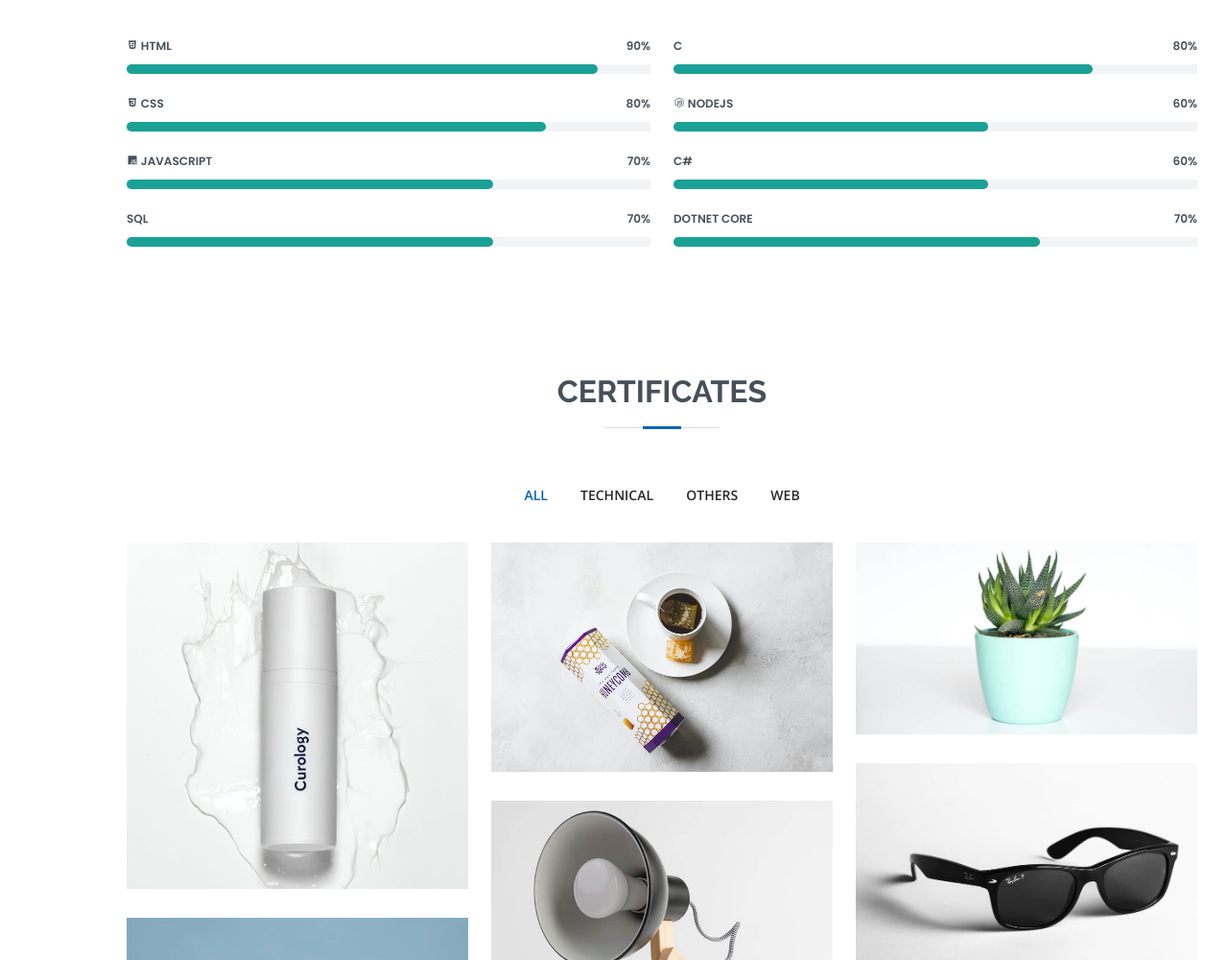
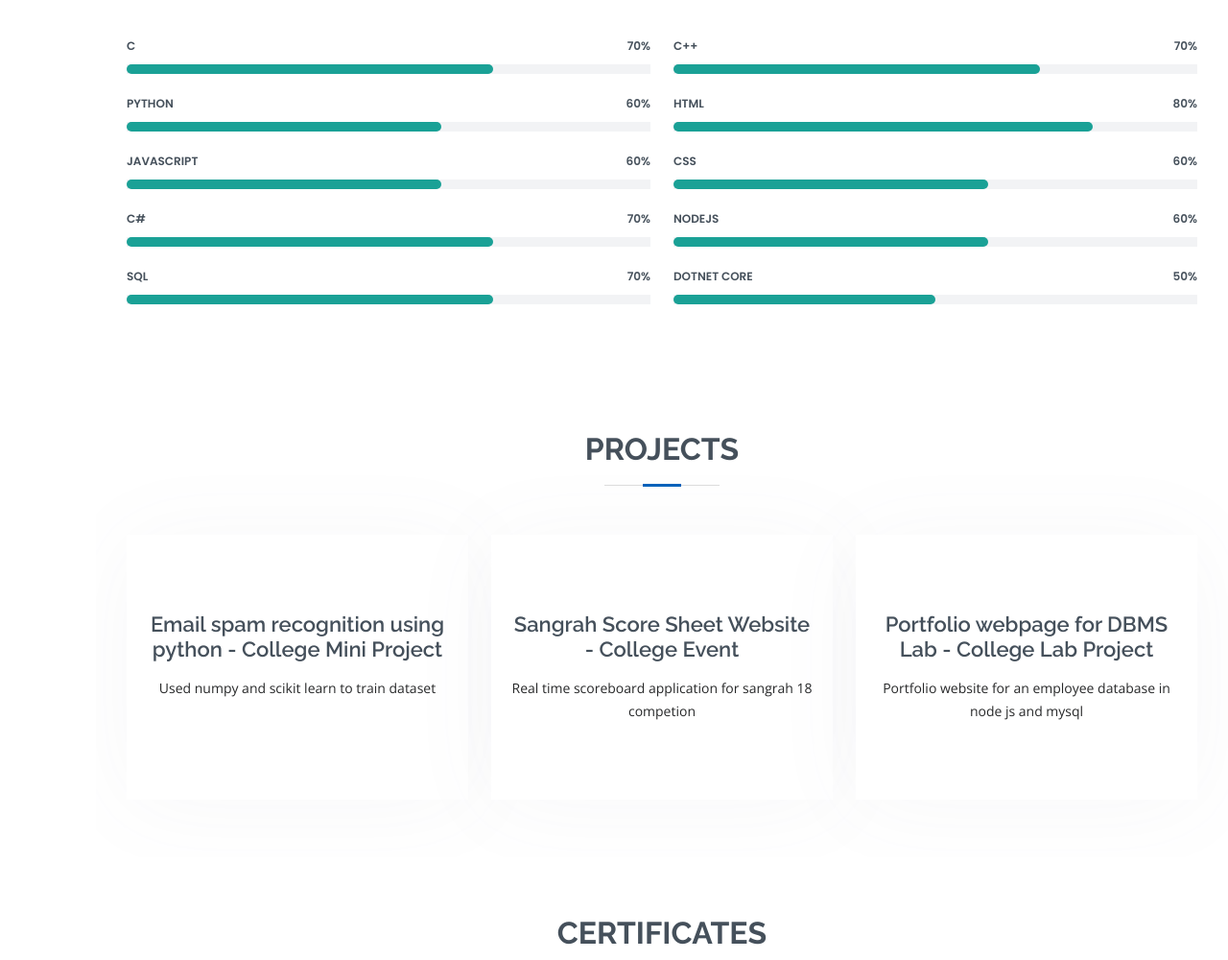
Before and after one commit to manishjayan/manishjayan-gcek.github.io, a plain HTML site: page index.html in a window 1280 px wide. Shown: the part 1800-2800 px from the top of the page at 96% size. Drawn offline with nearby package versions, Linux system fonts and the light colour scheme.

Commit message:
updated certificates

```diff
--- a/index.html
+++ b/index.html
@@ -48,8 +48,8 @@
         <li><a href="#hero" class="nav-link scrollto active"><i class="bx bx-home"></i> <span>Home</span></a></li>
         <li><a href="#myjourney" class="nav-link scrollto"><i class="bx bx-trip"></i> <span>My Journey</span></a></li>
         <li><a href="#skills" class="nav-link scrollto"><i class="bx bx-code-curly"></i> <span>Skills</span></a></li>
+        <li><a href="#services" class="nav-link scrollto"><i class='bx bxs-component'></i> <span>Projects</span></a></li>
         <li><a href="#portfolio" class="nav-link scrollto"><i class="bx bx-book-content"></i> <span>Certificates</span></a></li>
-        <li><a href="#services" class="nav-link scrollto"><i class='bx bxs-component'></i> <span>Projects</span></a></li>
         <li><a href="#contact" class="nav-link scrollto"><i class="bx bx-conversation"></i> <span>Contact</span></a></li>
       </ul>
     </nav><!-- .nav-menu -->
@@ -108,69 +108,12 @@
           <p></p>
         </div>
 
-        <div class="row skills-content">
+        <div class="row skills-content" id = "skillitems">
 
-          <div class="col-lg-6">
-
-            <div class="progress">
-              <span class="skill"><i class="bx bxl-html5"></i> HTML <i class="val">90%</i></span>
-              <div class="progress-bar-wrap">
-                <div class="progress-bar" role="progressbar" aria-valuenow="90" aria-valuemin="0" aria-valuemax="100"></div>
-              </div>
-            </div>
-
-            <div class="progress">
-              <span class="skill"><i class='bx bxl-css3'></i> CSS <i class="val">80%</i></span>
-              <div class="progress-bar-wrap">
-                <div class="progress-bar" role="progressbar" aria-valuenow="80" aria-valuemin="0" aria-valuemax="100"></div>
-              </div>
-            </div>
-
-            <div class="progress">
-              <span class="skill"><i class='bx bxl-javascript' ></i> JavaScript <i class="val">70%</i></span>
-              <div class="progress-bar-wrap">
-                <div class="progress-bar" role="progressbar" aria-valuenow="70" aria-valuemin="0" aria-valuemax="100"></div>
-              </div>
-            </div>
-
-            <div class="progress">
-              <span class="skill">SQL <i class="val">70%</i></span>
-              <div class="progress-bar-wrap">
-                <div class="progress-bar" role="progressbar" aria-valuenow="70" aria-valuemin="0" aria-valuemax="100"></div>
-              </div>
-            </div>
-
+          <div class="col-lg-6" id = "skillspart1">
           </div>
 
-          <div class="col-lg-6">
-
-            <div class="progress">
-              <span class="skill">C <i class="val">80%</i></span>
-              <div class="progress-bar-wrap">
-                <div class="progress-bar" role="progressbar" aria-valuenow="80" aria-valuemin="0" aria-valuemax="100"></div>
-              </div>
-            </div>
-
-            <div class="progress">
-              <span class="skill"><i class='bx bxl-nodejs'></i> NodeJS <i class="val">60%</i></span>
-              <div class="progress-bar-wrap">
-                <div class="progress-bar" role="progressbar" aria-valuenow="60" aria-valuemin="0" aria-valuemax="100"></div>
-              </div>
-            </div>
-
-            <div class="progress">
-              <span class="skill">C# <i class="val">60%</i></span>
-              <div class="progress-bar-wrap">
-                <div class="progress-bar" role="progressbar" aria-valuenow="60" aria-valuemin="0" aria-valuemax="100"></div>
-              </div>
-            </div>
-
-            <div class="progress">
-              <span class="skill">DotNet Core <i class="val">70%</i></span>
-              <div class="progress-bar-wrap">
-                <div class="progress-bar" role="progressbar" aria-valuenow="70" aria-valuemin="0" aria-valuemax="100"></div>
-              </div>
-            </div>
+          <div class="col-lg-6" id = "skillspart2">
 
           </div>
 
@@ -179,33 +122,6 @@
       </div>
     </section>
     <!-- End Skills Section -->
-
-    <!-- ======= Portfolio Section ======= -->
-    <section id="portfolio" class="portfolio section-bg">
-      <div class="container" data-aos="fade-up">
-
-        <div class="section-title">
-          <h2>Certificates</h2>
-          <p></p>
-        </div>
-
-        <div class="row">
-          <div class="col-lg-12 d-flex justify-content-center" data-aos="fade-up" data-aos-delay="100">
-            <ul id="portfolio-flters">
-              <li data-filter="*" class="filter-active">All</li>
-              <li data-filter=".filter-app">Technical</li>
-              <li data-filter=".filter-card">Others</li>
-              <li data-filter=".filter-web">Web</li>
-            </ul>
-          </div>
-        </div>
-
-        <div class="row portfolio-container" data-aos="fade-up" data-aos-delay="200" id="certificates">
-
-        </div>
-
-      </div>
-    </section><!-- End Portfolio Section -->
 
     <!-- ======= Services Section ======= -->
     <section id="services" class="services">
@@ -222,6 +138,33 @@
 
       </div>
     </section><!-- End Services Section -->
+
+    <!-- ======= Portfolio Section ======= -->
+    <section id="portfolio" class="portfolio section-bg">
+      <div class="container" data-aos="fade-up">
+
+        <div class="section-title">
+          <h2>Certificates</h2>
+          <p></p>
+        </div>
+
+        <div class="row">
+          <div class="col-lg-12 d-flex justify-content-center" data-aos="fade-up" data-aos-delay="100">
+            <ul id="portfolio-flters">
+              <li data-filter="*" class="filter-active">All</li>
+              <li data-filter=".filter-app">Technical</li>
+              <li data-filter=".filter-web">Others</li>
+            </ul>
+          </div>
+        </div>
+
+        <div class="row portfolio-container" data-aos="fade-up" data-aos-delay="200" id="certificates">
+
+        </div>
+
+      </div>
+    </section><!-- End Portfolio Section -->
+
 
     <!-- ======= Testimonials Section ======= -->
     <section id="testimonials" class="testimonials section-bg">
--- a/userData/data.js
+++ b/userData/data.js
@@ -141,16 +141,16 @@ var data = {
         }
     ],
     "skills": {
-        "C": "7/10",
-        "C++": "6/10",
-        "python": "6/10",
-        "HTML": "8/10",
-        "JavaScript": "6/10",
-        "CSS": "6/10",
-        "C#": "7/10",
-        "NodeJS": "6/10",
-        "SQL": "7/10",
-        "DotNet Core": "5/10"
+        "C": "70",
+        "C++": "70",
+        "python": "60",
+        "HTML": "80",
+        "JavaScript": "60",
+        "CSS": "60",
+        "C#": "70",
+        "NodeJS": "60",
+        "SQL": "70",
+        "DotNet Core": "50"
     },
     "projects": [
         {
--- a/userData/dataInjection.js
+++ b/userData/dataInjection.js
@@ -27,22 +27,43 @@
     });
 
     // My Journey
-    for (var i = 0; i < 3; i++) {
+    data.education.forEach(educationitem => {
         document.getElementById("education-items").innerHTML +=
-            "<div class='resume-item'><h4 id = 'school-" + (i + 1) + "'>" + data.education[i].school
-            + "</h4><h5 id = 'period-" + (i + 1) + "'>" + data.education[i].startYear + " - " + data.education[i].endYear
-            + "</h5><em><p id = 'fieldofstudy-" + (i + 1) + "'>" + data.education[i].fieldOfStudy
+            "<div class='resume-item'><h4 id = 'school'>" + educationitem.school
+            + "</h4><h5 id = 'period'>" + educationitem.startYear + " - " + educationitem.endYear
+            + "</h5><em><p id = 'fieldofstudy'>" + educationitem.fieldOfStudy
             + "</p></em><p></p></div>";
-    }
+    })
 
-    for (var i = 0; i < 4; i++) {
+    data.experience.forEach(professionalitem => {
         document.getElementById("professional-items").innerHTML +=
             "<div class='resume-item'>"
-            + "<h4 id = 'etitle-" + (i + 1) + "'>" + data.experience[i].title
-            + "</h4><h5 id = 'eperiod-" + (i + 1) + "'>" + data.experience[i].startDate + " - " + data.experience[i].endDate
-            + "</h5><em><p id = 'location-" + (i + 1) + "'>" + data.experience[i].location
-            + "</h5><em><p id = 'description-" + (i + 1) + "'>" + data.experience[i].description + "</p></em></div>";
-    }
+            + "<h4 id = 'etitle-" + (i + 1) + "'>" + professionalitem.title
+            + "</h4><h5 id = 'eperiod-" + (i + 1) + "'>" + professionalitem.startDate + " - " + professionalitem.endDate
+            + "</h5><em><p id = 'location-" + (i + 1) + "'>" + professionalitem.location
+            + "</h5><em><p id = 'description-" + (i + 1) + "'>" + professionalitem.description + "</p></em></div>";
+    })
+
+    // skills
+    var flag = 1
+    Object.keys(data.skills).map(skill =>{
+        var part = flag ? "skillspart1" : "skillspart2";
+        document.getElementById(part).innerHTML += "<div class='progress'>"
+        +"<span class='skill'> "+skill+" <i class='val'>"+data.skills[skill]+"%</i></span>"
+        +"<div class='progress-bar-wrap'>"
+        +  "<div class='progress-bar' role='progressbar' aria-valuenow="+data.skills[skill]+" aria-valuemin='0' aria-valuemax='100'></div>"
+        +"</div></div>"
+        flag = !flag
+    });
+
+    // Project
+    data.projects.forEach(projectitem => {
+        document.getElementById("project-items").innerHTML += "<div class='col-lg-4 col-md-6 d-flex align-items-stretch mt-4 mt-md-0' data-aos='zoom-in' data-aos-delay='200'>"
+            + "<div class='icon-box iconbox-orange '>"
+            + "<h4><a href='" + projectitem.link + "'target='_blank'>" + projectitem.name + " - " + projectitem.purpose + "</a></h4><p>"
+            + projectitem.description
+            + "</p></div></div>";
+    })
 
     // Certificates
     var c = 1;
@@ -50,7 +71,7 @@
         if (i < 3) {
             document.getElementById("certificates").innerHTML += "<div class='col-lg-4 col-md-6 portfolio-item filter-app'>"
                 + "<div class='portfolio-wrap'>"
-                + "<img src='assets/img/portfolio/portfolio-" + c + ".jpg' class='img-fluid' alt=''>"
+                + "<img src='assets/img/portfolio/technical-" + (i+1) + ".jpg' class='img-fluid' alt=''>"
                 + "<div class='portfolio-info'>"
                 + "<h4 id = 'technical-certificate-name-1'>" + data.technicalCertificates[i].name + "</h4>"
                 + "<p id = 'technical-certificate-issuingOrganization-1'>" + data.technicalCertificates[i].issuingOrganization + "</p>"
@@ -64,7 +85,7 @@
         if (j < 3) {
             document.getElementById("certificates").innerHTML += "<div class='col-lg-4 col-md-6 portfolio-item filter-web'>"
                 + "<div class='portfolio-wrap'>"
-                + "<img src='assets/img/portfolio/portfolio-" + c + ".jpg' class='img-fluid' alt=''>"
+                + "<img src='assets/img/portfolio/others-" + (j+1) + ".jpg' class='img-fluid' alt=''>"
                 + "<div class='portfolio-info'>"
                 + "<h4 id = 'technical-certificate-name-1'>" + data.otherCertificates[j].name + "</h4>"
                 + "<p id = 'technical-certificate-issuingOrganization-1'>" + data.otherCertificates[j].issuingOrganization + "</p>"
@@ -77,14 +98,6 @@
         }
     }
 
-    // Project
-    for (var i = 0; i < 3; i++) {
-        document.getElementById("project-items").innerHTML += "<div class='col-lg-4 col-md-6 d-flex align-items-stretch mt-4 mt-md-0' data-aos='zoom-in' data-aos-delay='200'>"
-            + "<div class='icon-box iconbox-orange '>"
-            + "<h4><a href='" + data.projects[i].link + "'target='_blank'>" + data.projects[i].name + " - " + data.projects[i].purpose + "</a></h4><p>"
-            + data.projects[i].description
-            + "</p></div></div>";
-    }
 
     // contact form
     document.getElementById("location").innerHTML = data.city + ", " + data.state;
```
Also changed, not shown: assets/img/portfolio/others-1.jpg (added), assets/img/portfolio/others-2.jpg (added), assets/img/portfolio/others-3.jpg (added), assets/img/portfolio/technical-1.jpg (added), assets/img/portfolio/technical-2.jpg (added), assets/img/portfolio/technical-3.jpg (added).
